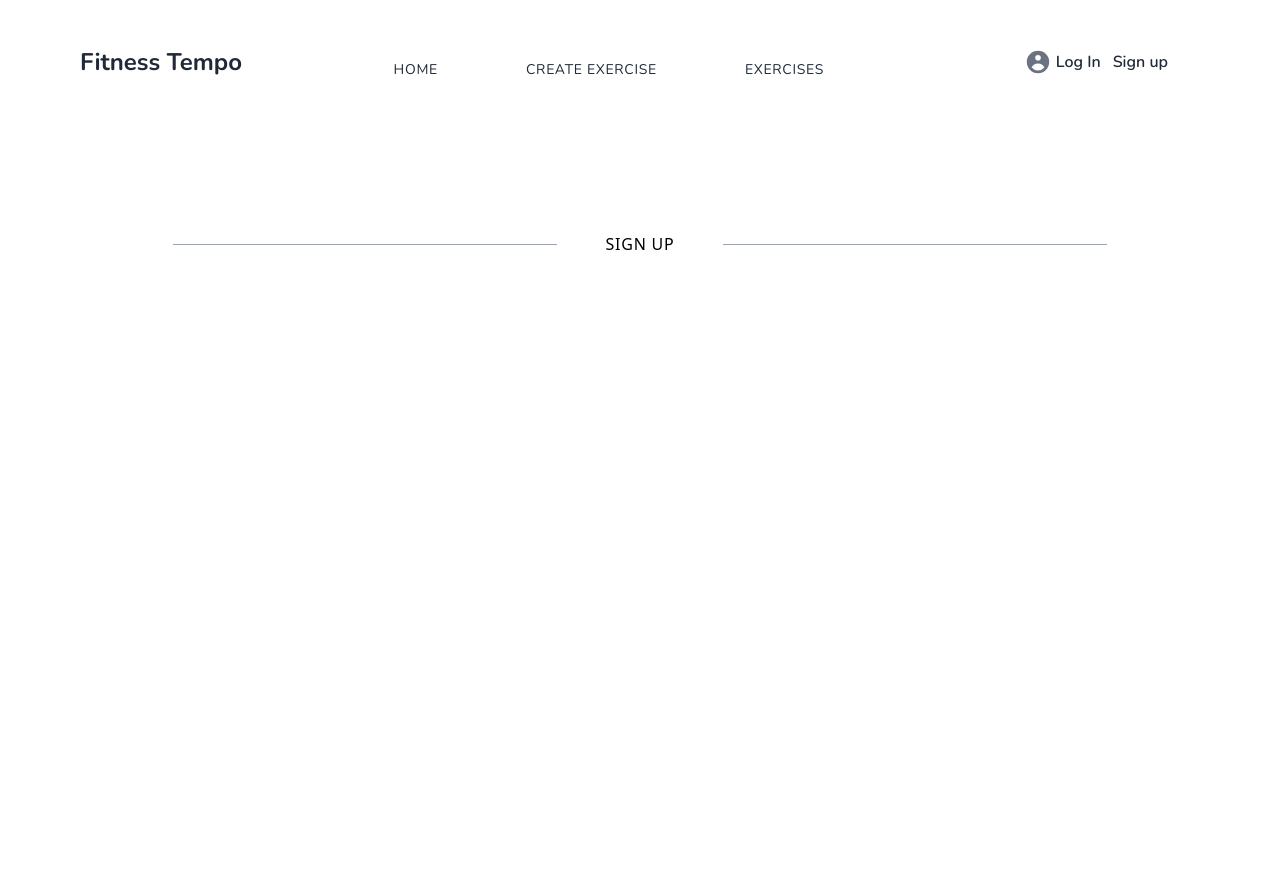
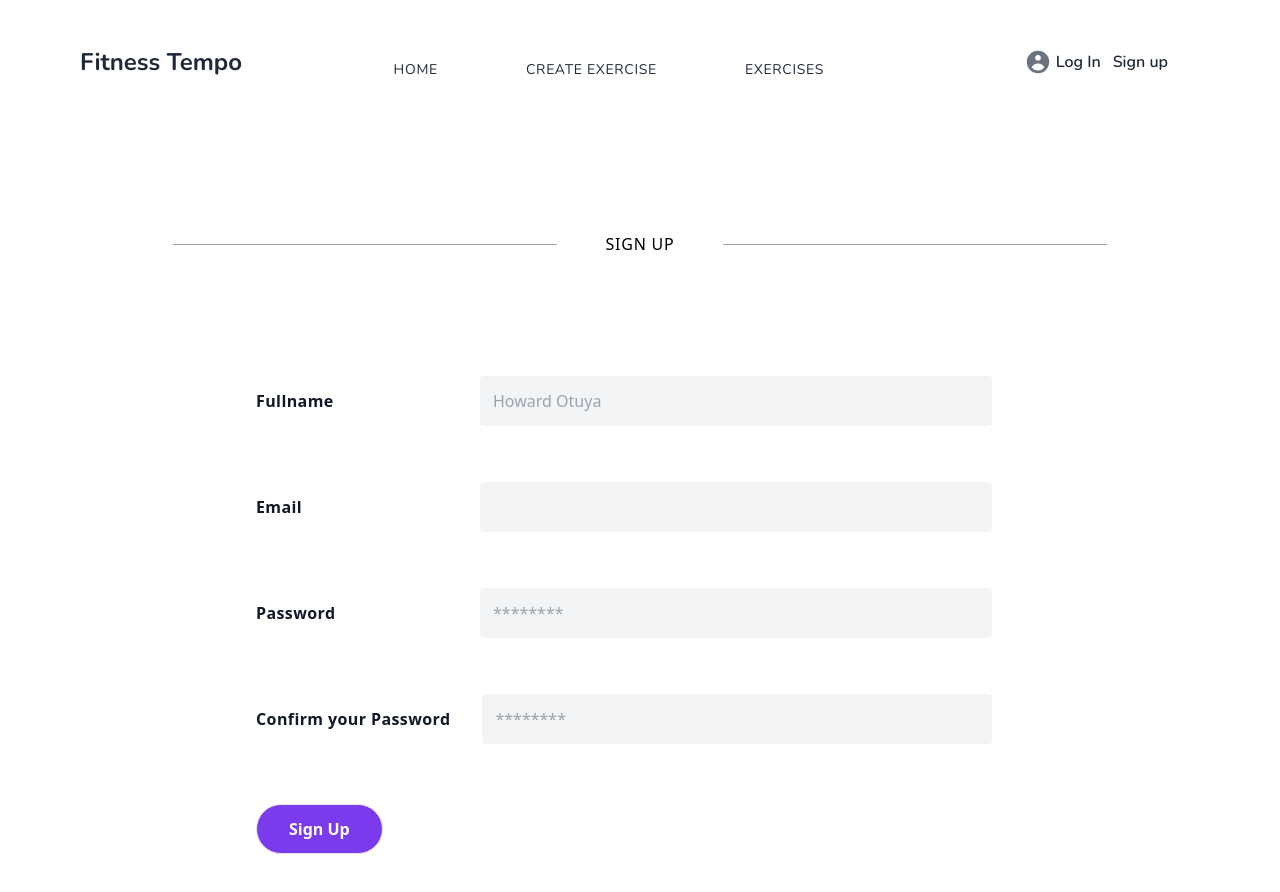
Before and after one commit to jaulf/Exercise-Tracker, a React (Create React App) app: page /signup in a window 1280 px wide. Shown: the top 892 px of the page. Before the commit the page ends 800 px from the top, so only its background shows below. Built offline with nearby package versions, Linux system fonts and the light colour scheme.

Commit message:
done with final changes till MERN Authentication Added

```diff
--- a/src/components/Signin.component.js
+++ b/src/components/Signin.component.js
@@ -1,16 +1,32 @@
 export default function SignIn() {
     return (
         <div>
-            <div>
-                {/* For SignIn page */}
+            {/* For Signup page */}
 
-                <div className='md:px-20 md:py-24 px-2 py-16 flex flex-col md:flex-row justify-center items-center'>
-                    <div class='bg-gray-400 w-full md:max-w-sm h-px'></div>
-                    <h3 class='uppercase py-3 whitespace-nowrap px-12 block font-light tracking-wider'>Log In</h3>
-                    <div class='bg-gray-400 w-full md:max-w-sm h-px'></div>
-                </div>
+            <div className='md:px-20 md:pt-24 md:pb-20 px-2 pt-16 pb-12 flex flex-col md:flex-row justify-center items-center'>
+                <div class='bg-gray-400 w-full md:max-w-sm h-px'></div>
+                <h3 class='uppercase py-3 whitespace-nowrap px-12 block font-light tracking-wider'>Log In</h3>
+                <div class='bg-gray-400 w-full md:max-w-sm h-px'></div>
+            </div>
 
+            <div class='flex justify-center items-center whitespace-nowrap px-4 pt-4 pb-10 md:px-16 lg:m-auto lg:max-w-4xl md:pt-0 md:pb-16'>
+
+                 <form className=' w-full'>
+
+                    <div className='flex py-7 flex-col lg:flex-row lg:items-center lg:justify-between'>
+                        <label className='text-gray-900 py-3 lg:py-2 font-semibold tracking-wide'>Email</label>
+                        <input class='border-gray-100 bg-gray-100 lg:mx-8 py-3 px-3 w-full max-w-lg rounded outline-none focus:bg-white border focus:border-purple-400 focus:text-gray-800' type='email' />
+                    </div>
+                    <div className='flex py-7 flex-col lg:flex-row lg:items-center lg:justify-between'>
+                        <label className='text-gray-900 py-3 lg:py-2 font-semibold tracking-wide'>Password</label>
+                        <input class='border-gray-100 bg-gray-100 lg:mx-8 py-3 px-3 w-full max-w-lg rounded outline-none focus:bg-white border focus:border-purple-400 focus:text-gray-800' type='password' placeholder='********' />
+                    </div>
+                    <div className='py-8'>
+                        <button className='text-white font-semibold border hover:shadow-lg bg-purple-600 py-3 px-8 rounded-full'>Log In</button>
+                    </div>
+                </form>
             </div>
+
         </div>
     )
 }
--- a/src/components/Signup.component.js
+++ b/src/components/Signup.component.js
@@ -3,12 +3,38 @@ export default function SignUp() {
         <div>
             {/* For Signup page */}
 
-            <div className='md:px-20 md:py-24 px-2 py-16 flex flex-col md:flex-row justify-center items-center'>
+            <div className='md:px-20 md:pt-24 md:pb-20 px-2 pt-16 pb-12 flex flex-col md:flex-row justify-center items-center'>
                 <div class='bg-gray-400 w-full md:max-w-sm h-px'></div>
                 <h3 class='uppercase py-3 whitespace-nowrap px-12 block font-light tracking-wider'>Sign Up</h3>
                 <div class='bg-gray-400 w-full md:max-w-sm h-px'></div>
             </div>
 
+            <div class='flex justify-center items-center whitespace-nowrap px-4 pt-4 pb-10 md:px-16 lg:m-auto lg:max-w-4xl md:pt-0 md:pb-16'>
+
+                 <form className=' w-full'>
+
+                    <div className='flex py-7 flex-col lg:flex-row lg:items-center lg:justify-between'>
+                        <label className='text-gray-900 py-3 lg:py-2 font-semibold tracking-wide'>Fullname</label>
+                        <input class='border-gray-100 bg-gray-100 lg:mx-8 py-3 px-3 w-full max-w-lg rounded outline-none focus:bg-white border focus:border-purple-400 focus:text-gray-800' type='text' placeholder='Howard Otuya' />
+                    </div>
+                    <div className='flex py-7 flex-col lg:flex-row lg:items-center lg:justify-between'>
+                        <label className='text-gray-900 py-3 lg:py-2 font-semibold tracking-wide'>Email</label>
+                        <input class='border-gray-100 bg-gray-100 lg:mx-8 py-3 px-3 w-full max-w-lg rounded outline-none focus:bg-white border focus:border-purple-400 focus:text-gray-800' type='email' />
+                    </div>
+                    <div className='flex py-7 flex-col lg:flex-row lg:items-center lg:justify-between'>
+                        <label className='text-gray-900 py-3 lg:py-2 font-semibold tracking-wide'>Password</label>
+                        <input class='border-gray-100 bg-gray-100 lg:mx-8 py-3 px-3 w-full max-w-lg rounded outline-none focus:bg-white border focus:border-purple-400 focus:text-gray-800' type='password' placeholder='********' />
+                    </div>
+                    <div className='flex py-7 flex-col lg:flex-row lg:items-center lg:justify-between'>
+                        <label className='text-gray-900 py-3 lg:py-2 font-semibold tracking-wide'>Confirm your Password</label>
+                        <input class=' border-gray-100 bg-gray-100 lg:mx-8 py-3 px-3 w-full max-w-lg rounded outline-none focus:bg-white border focus:border-purple-400 focus:text-gray-800' type='password' placeholder='********' />
+                    </div>
+                    <div className='py-8'>
+                        <button className='text-white font-semibold border hover:shadow-lg bg-purple-600 py-3 px-8 rounded-full'>Sign Up</button>
+                    </div>
+                </form>
+            </div>
+
         </div>
     )
 }
```
Also changed, not shown: src/components/CreateExercise.component.js (+23 -19 lines), 1 other file (tests, documents, lock files or other folders).
